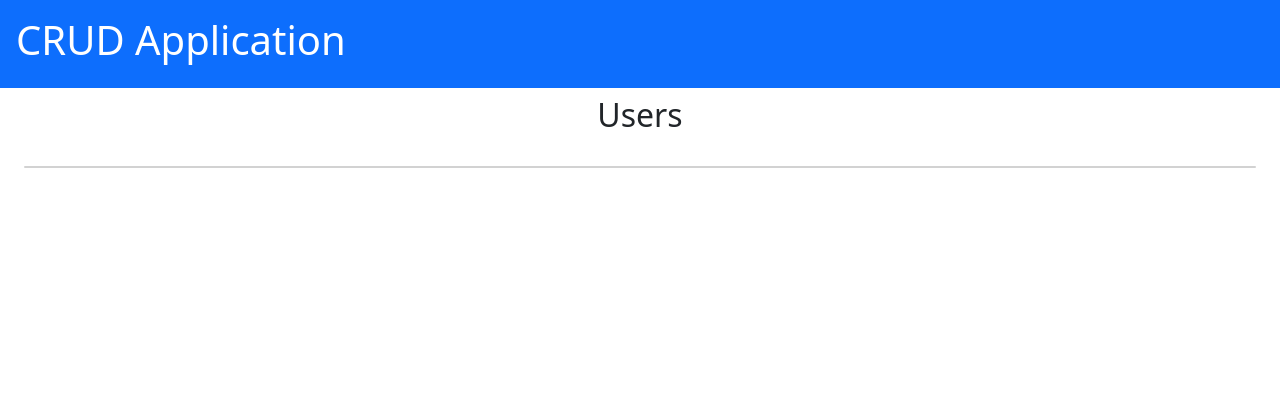
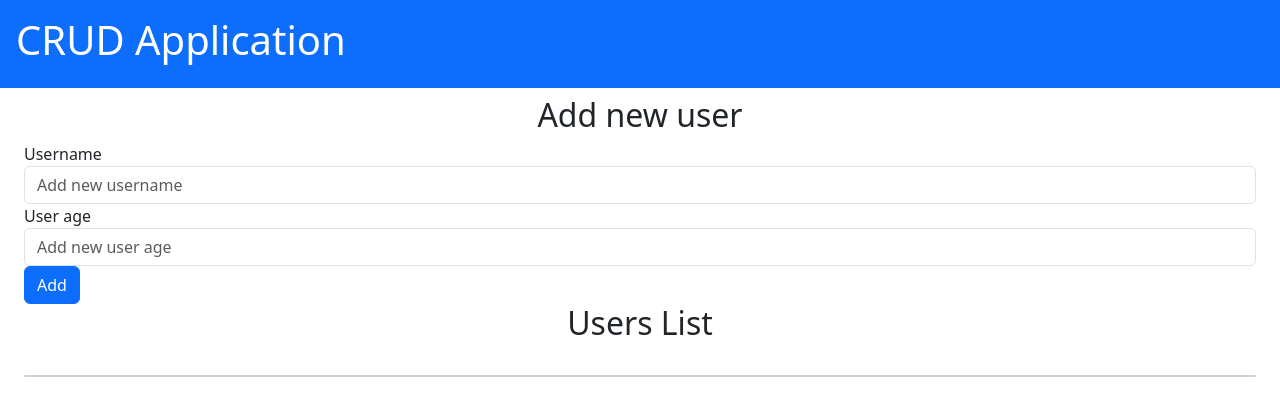
Before and after one commit to ilchenkokostya/HomeWorks, a Python web app: template module_16_5/templates/users.html in a window 1280 px wide. Shown: the top 416 px of the page. Run offline with Jinja, Linux system fonts and the light colour scheme; the template is opened without the code that fills it, so the values that code supplies are empty.

Commit message:
vers 1.0.1

```diff
--- a/module_16_5/templates/main.html
+++ b/module_16_5/templates/main.html
@@ -16,7 +16,6 @@
 </header>
 <div class="container-fluid">
     {% block crud_container %}
-
     {% endblock %}
 </div>
 </body>
--- a/module_16_5/templates/users.html
+++ b/module_16_5/templates/users.html
@@ -1,16 +1,51 @@
 {% extends 'main.html'%}
 {% block crud_container %}
+
 {% if user %}
-        <article class="card container fluid"></article>
+<article class="card container fluid">
     <br>
     <!-- Напишите свой код здесь (Вывод свойств объекта User) -->
+    <h2>ID: {{user.id}}</h2>
+    <p>
+        <strong>Name: {{user.username}} age: {{user.age}} </strong>
+    </p>
+</article>
 {% else %}
+
 <section class="container-fluid">
-                <h2 align="center"> Users </h2>
+    <h2 align="center">Add new user</h2>
+    <form action="/" method="POST">
+        <div class="form-group">
+
+            <label for="username">Username</label>
+            <input type="text" class="form-control" name="username" placeholder="Add new username" value=""
+                   id="username" aria-label="Add new username" aria-describedby="basic-addon1">
+
+            <label for="age">User age</label>
+            <input type="text" class="form-control" name="age" placeholder="Add new user age" value=""
+                   id="age" aria-label="Add new user age" aria-describedby="basic-addon1">
+
+            <button type="submit" class="btn btn-primary" id="basic-addon1" data-mdb-ripple-color="dark"
+                    data-mdb-placement="top">
+                Add
+            </button>
+        </div>
+    </form>
+</section>
+
+
+<section class="container-fluid">
+    <h2 align="center"> Users List</h2>
     <br>
     <div class="card">
         <ul class="list-group list-group-flush">
             <!-- Напишите свой код здесь (перебор пользователей) -->
+            {% for user in users %}
+            <li class="list-group-item">
+                {{ user.id }}
+                <a href="/user/{{user.id}}">{{user.username}} {{user.age}}</a>
+            </li>
+            {% endfor %}
         </ul>
     </div>
 </section>
```
Also changed, not shown: module_16_5/module_16_5.py (+16 -9 lines). Lines whose indentation alone changed are shown as unchanged.
